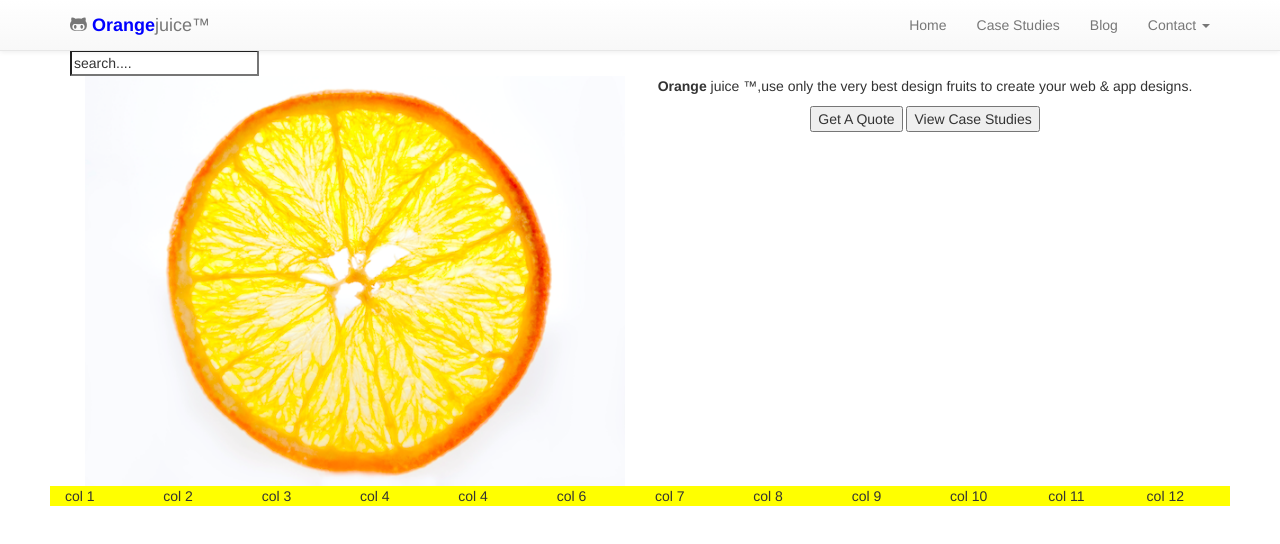
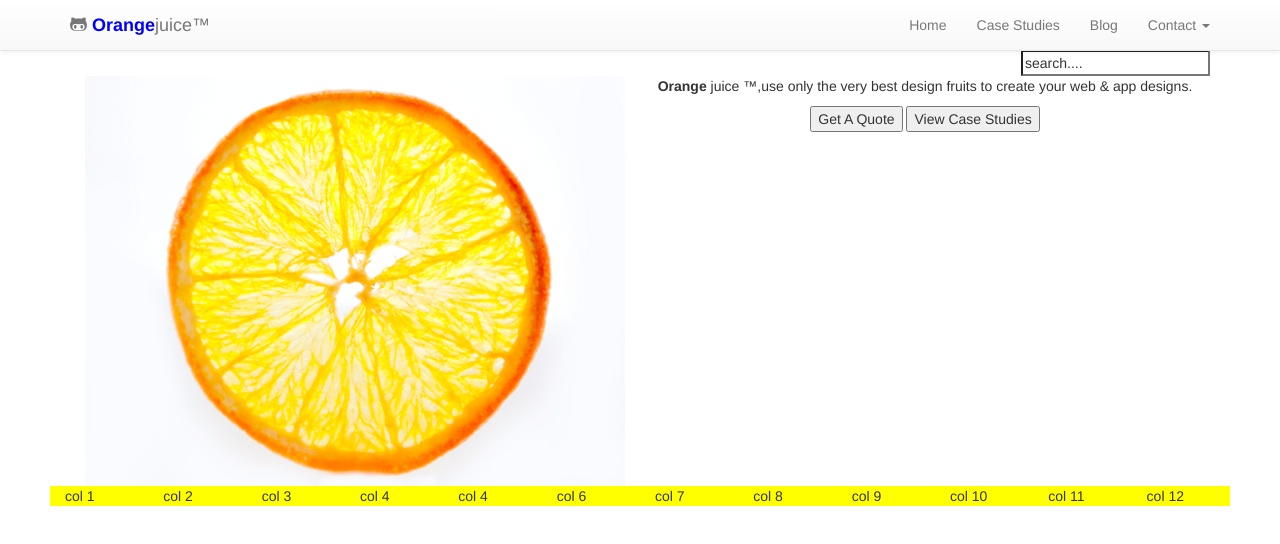
Before and after one commit to Fejeranf22/orangejuice-rep-professional, a plain HTML site: page index.html in a window 1280 px wide. Drawn offline with nearby package versions, Linux system fonts and the light colour scheme.

Commit message:
committing o the orangejuce replica second time

```diff
--- a/css/styles.css
+++ b/css/styles.css
@@ -1,5 +1,10 @@
 body{
   margin :50px;
+
+}
+.search {
+float: right;
+
 
 }
 
--- a/index.html
+++ b/index.html
@@ -64,7 +64,7 @@
     </nav>
 <!-- end of navbar -->
   <div class="container">
-    <input class="search-fixed-right" type="search" name="search" value="search....">
+    <input  class="search"type="search" name="search" value="search....">
   </div>
 <!-- mine -->
     <div class="container text-center">
```
